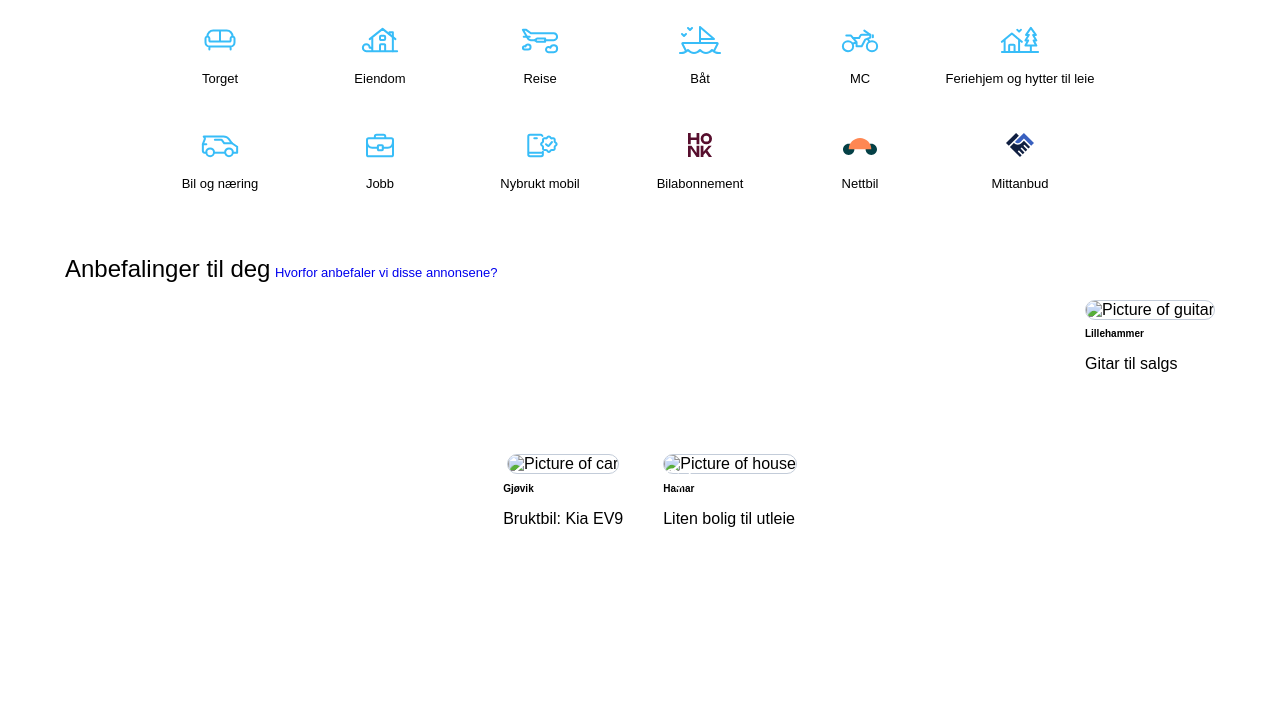
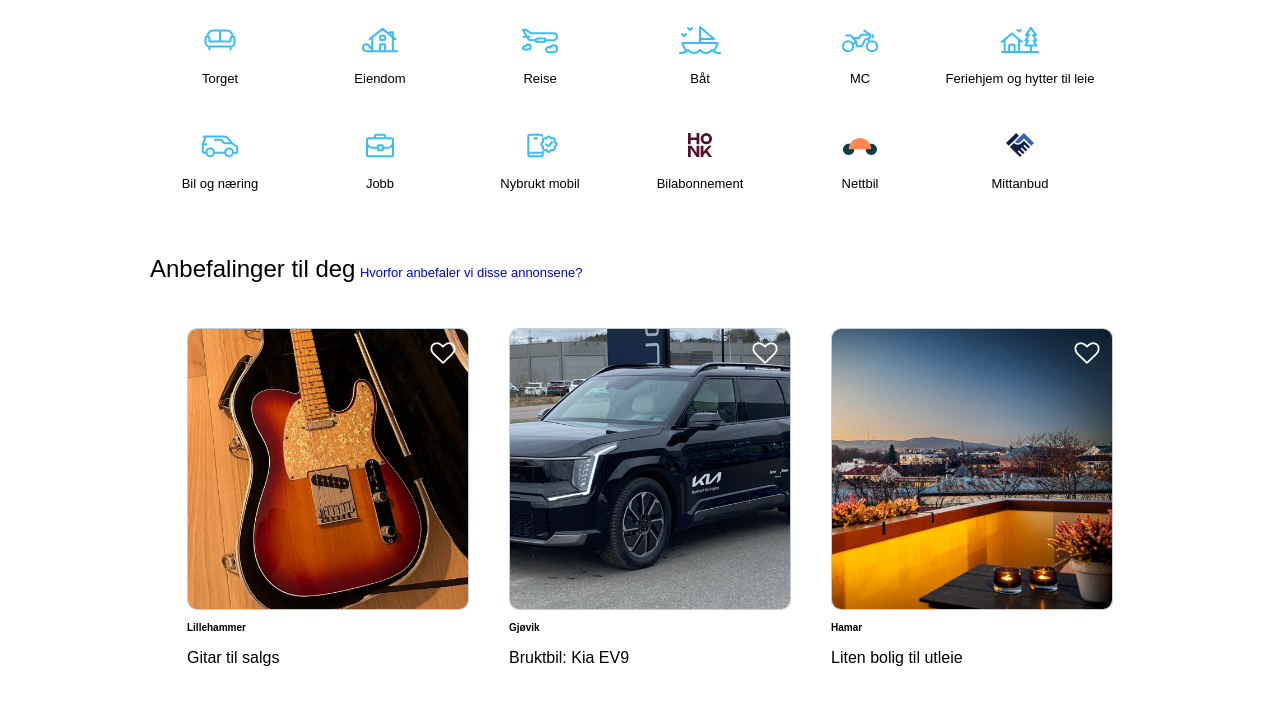
Before and after one commit to AdvancedCSS2024/idg1293-2024-oblig1-group23, a plain HTML site: page page-screenshot1.html in a window 1280 px wide. Shown: the part 166-870 px from the top of the page. Before the commit the page ends 800 px from the top, so only its background shows below. Drawn offline with nearby package versions, Linux system fonts and the light colour scheme; files that its build step writes are made by us from their sources; the site is published under a folder, as on GitHub Pages, so addresses that start at the root find nothing; a web font is replaced by a local one.

Commit message:
Update page-screenshot1.html
* Removed forward slashes (/) from some URLs to make the images show up for GitHub-pages.

```diff
--- a/page-screenshot1.html
+++ b/page-screenshot1.html
@@ -264,7 +264,7 @@
       <article class="card">
         <i class="fa fa-heart-o" style="font-size:25px;"></i>
         <figure class="card--image">
-          <img src="/assets/images/finn-gitar-copy.jpg" alt="Picture of guitar" class="card--image">
+          <img src="assets/images/finn-gitar-copy.jpg" alt="Picture of guitar" class="card--image">
         </figure>
         <h2 class="card--title__location">Lillehammer</h2>
         <div class="">
@@ -276,7 +276,7 @@
       <article class="card">
         <i class="fa fa-heart-o" style="font-size:25px;"></i>
         <figure class="card--image">
-          <img src="/assets/images/finn-bil-copy.jpg" alt="Picture of car" class="card--image">
+          <img src="assets/images/finn-bil-copy.jpg" alt="Picture of car" class="card--image">
         </figure>
         <h2 class="card--title__location">Gjøvik</h2>
         <div class="">
@@ -288,7 +288,7 @@
       <article class="card">
         <i class="fa fa-heart-o" style="font-size:25px;"></i>
         <figure class="card--image">
-          <img src="/assets/images/finn-hus-copy.jpg" alt="Picture of house" class="card--image">
+          <img src="assets/images/finn-hus-copy.jpg" alt="Picture of house" class="card--image">
         </figure>
         <h2 class="card--title__location">Hamar</h2>
         <p class="card--description">
```
